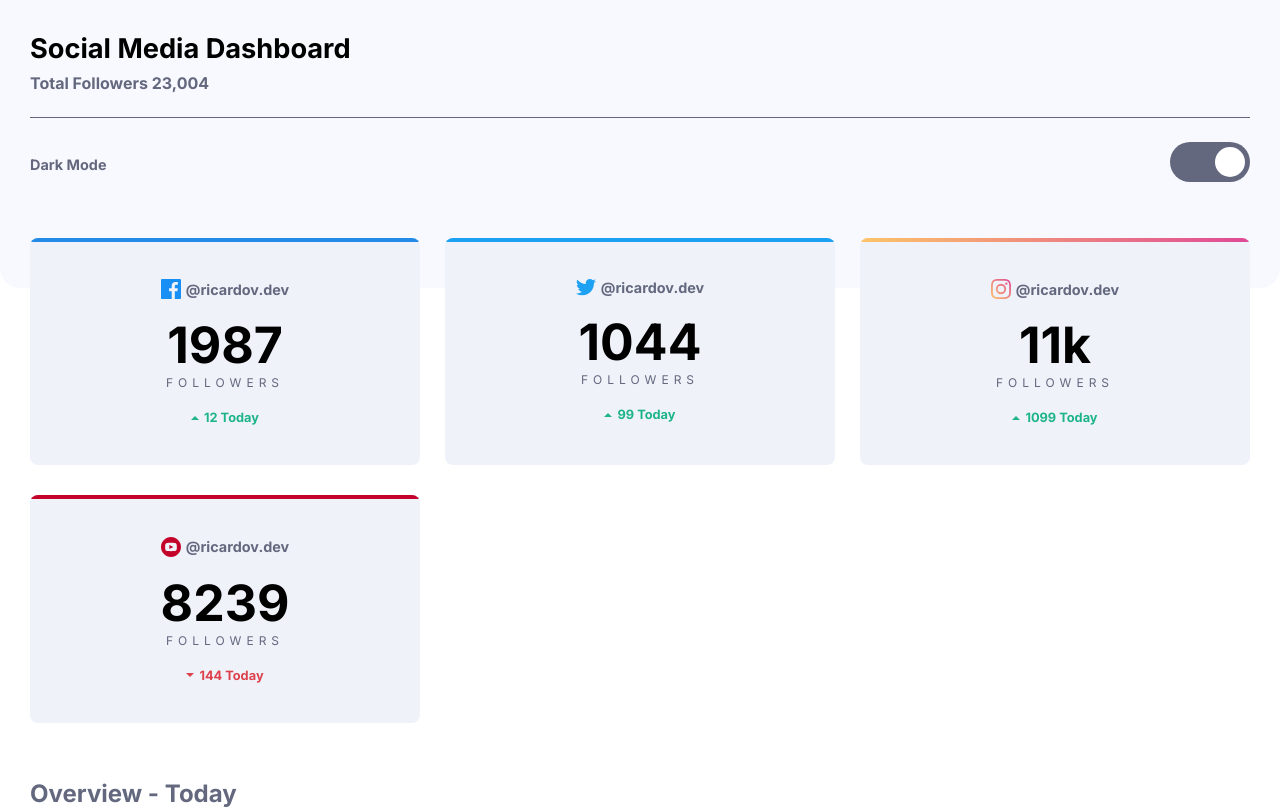
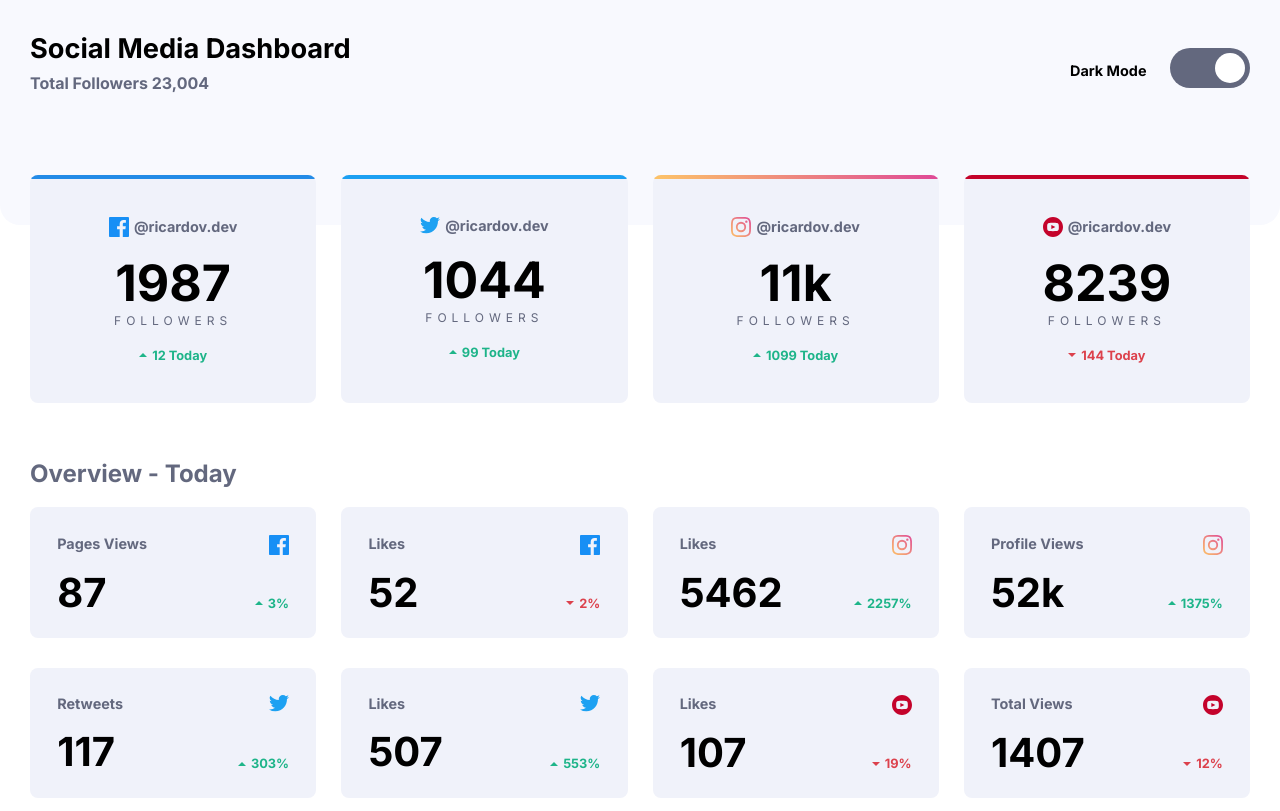
Before and after one commit to ricvergara/social-media-dashboard, a plain HTML site: page index.html in a window 1280 px wide. Shown: the top 811 px of the page. Drawn offline with Linux system fonts and the light colour scheme.

Commit message:
I finished

```diff
--- a/css/style.css
+++ b/css/style.css
@@ -8,16 +8,23 @@
     --youTube: hsl(348, 97%, 39%);
     --dark-grayish: hsl(228, 12%, 44%);
     --light-grayish-blue: hsl(227, 47%, 96%);
-    /* --desaturated-blue-text: hsl(228, 34%, 66%); */
+    --desaturated-blue-text: hsl(228, 34%, 66%);
     --blue-dark: hsl(230, 17%, 14%);
+    --blue-dark-cards: hsl(228, 28%, 20%);
     --white: hsl(0, 0%, 100%);
     --backgroud-btn-dm1: hsl(210, 78%, 56%);
     --backgroud-btn-dm2: hsl(146, 68%, 55%);
+    --background-header-light: #f8f9fe;
+    --switch: var(--dark-grayish);
+    --switch-point: var(--white);
+    --black: #000;
+    --dark-mode-title: var(dark-grayish);
 }
 
 body {
     font-family: 'Inter', sans-serif;
     margin: 0;
+    background: var(--white);
 }
 
 .wrapper {
@@ -28,7 +35,7 @@ body {
 /*Header*/
 
 .header {
-    background-color: #f8f9fe;
+    background-color: var(--background-header-light);
     padding-bottom: 100px;
     border-radius: 0 0 20px 20px;
     padding-top: 2em;
@@ -37,6 +44,7 @@ body {
 h1 {
     margin: 0;
     font-size: 1.7em;
+    color: var(--black);
 }
 
 .header-total {
@@ -52,7 +60,7 @@ h1 {
     height: 40px;
     display: block;
     border-radius: 20px;
-    background: var(--dark-grayish);
+    background: var(--switch);
     width: 80px;
     padding: 5px;
     box-sizing: border-box;
@@ -65,7 +73,7 @@ h1 {
     display: block;
     width: 30px;
     height: 30px;
-    background: var(--white);
+    background: var(--switch-point);
     border-radius: 50%;
     transform: translateX(40px);
     transition: .3s;
@@ -85,7 +93,7 @@ h1 {
 .dark-mode-title {
     font-size: 0.9em;
     font-weight: bold;
-    color: var(--dark-grayish);
+    color: var(--dark-mode-title);
 }
 
 .checkbox {
@@ -153,6 +161,7 @@ h1 {
 .card-followers-number {
     font-size: 50px;
     font-weight: 700;
+    color: var(--black);
 }
 
 .card-followers-title {
@@ -219,6 +228,7 @@ h2 {
     font-size: 2.5em;
     font-weight: bold;
     line-height: .9em;
+    color: var(--black);
 }
 
 .card-small-percentage {
@@ -266,26 +276,40 @@ h2 {
 @media screen and (min-width: 1024px) {
     .grid {
         /* border: 2px solid orange; */
-        grid-template-columns: 1fr 1fr 1fr;
+        grid-template-columns: 1fr 1fr 1fr 1fr;
+    }
+    .header-total {
+        border: none;
+    }
+    .header-grid {
+        display: grid;
+        grid-template-columns: 1fr 180px;
     }
 }
 
-@media (prefers-color-scheme: dark) {
-    html {
-        background: hsl(230, 17%, 14%);
-        color: white;
-    }
-    .header {
-        background: hsl(230, 17%, 14%);
-    }
-    .switch {
-        background: linear-gradient(to right, var(--backgroud-btn-dm1), var(--backgroud-btn-dm2))
-    }
-    .switch::before {
-        background: var(--blue-dark);
-    }
-     :root {
-        --light-grayish-blue: hsl(228, 28%, 20%);
-        --dark-grayish: #8d99c1
-    }
+.is-dark-mode {
+    --light-grayish-blue: hsl(228, 28%, 20%);
+    --dark-grayish: hsl(228, 34%, 66%);
+    --background-header-light: var(--blue-dark);
+    --white: var(--blue-dark);
+    --switch: linear-gradient(to right, var(--backgroud-btn-dm1), var(--backgroud-btn-dm2));
+    --switch-point: var(--blue-dark);
+    --black: hsl(0, 0%, 100%);
+    --dark-mode-title: hsl(0, 0%, 100%);
 }
+
+.is-light-mode {
+    --dark-grayish: hsl(228, 12%, 44%);
+    --light-grayish-blue: hsl(227, 47%, 96%);
+    --desaturated-blue-text: hsl(228, 34%, 66%);
+    --blue-dark: hsl(230, 17%, 14%);
+    --blue-dark-cards: hsl(228, 28%, 20%);
+    --white: hsl(0, 0%, 100%);
+    --backgroud-btn-dm1: hsl(210, 78%, 56%);
+    --backgroud-btn-dm2: hsl(146, 68%, 55%);
+    --background-header-light: #f8f9fe;
+    --switch: var(--dark-grayish);
+    --switch-point: var(--white);
+    --black: #000;
+    --dark-mode-title: hsl(228, 12%, 44%);
+}
--- a/index.html
+++ b/index.html
@@ -15,14 +15,18 @@
 <body>
     <header class="header">
         <div class="wrapper">
-            <h1>Social Media Dashboard</h1>
-            <p class="header-total">Total Followers 23,004</p>
-            <div class="dark-mode">
-                <p class="dark-mode-title">Dark Mode</p>
-                <input type="checkbox" class="checkbox" name="" id="checkbox">
-                <label for="checkbox" class="switch"></label>
+            <div class="header-grid">
+                <div>
+                    <h1>Social Media Dashboard</h1>
+                    <p class="header-total">Total Followers 23,004</p>
+                </div>
+                <div class="dark-mode">
+                    <p class="dark-mode-title">Dark Mode</p>
+                    <input type="checkbox" class="checkbox" id="checkbox">
+                    <label class="switch" for="checkbox">
+                    </div>
+                </div>
             </div>
-        </div>
     </header>
 
     <section class="top-cards">
--- a/js/index.js
+++ b/js/index.js
@@ -1,5 +1,18 @@
 const checkbox = document.querySelector('#checkbox');
 
 if (window.matchMedia('(prefers-color-scheme: dark)').matches) {
-    checkbox.setAttribute('checked', true)
+    checkbox.setAttribute('checked', true);
 }
+
+checkbox.addEventListener('change', function(event) {
+    if (this.checked) {
+        document.body.classList.remove('is-light-mode');
+        document.body.classList.add('is-dark-mode');
+
+    } else {
+        document.body.classList.remove('is-dar-mode');
+        document.body.classList.add('is-light-mode');
+
+    }
+
+})
```
